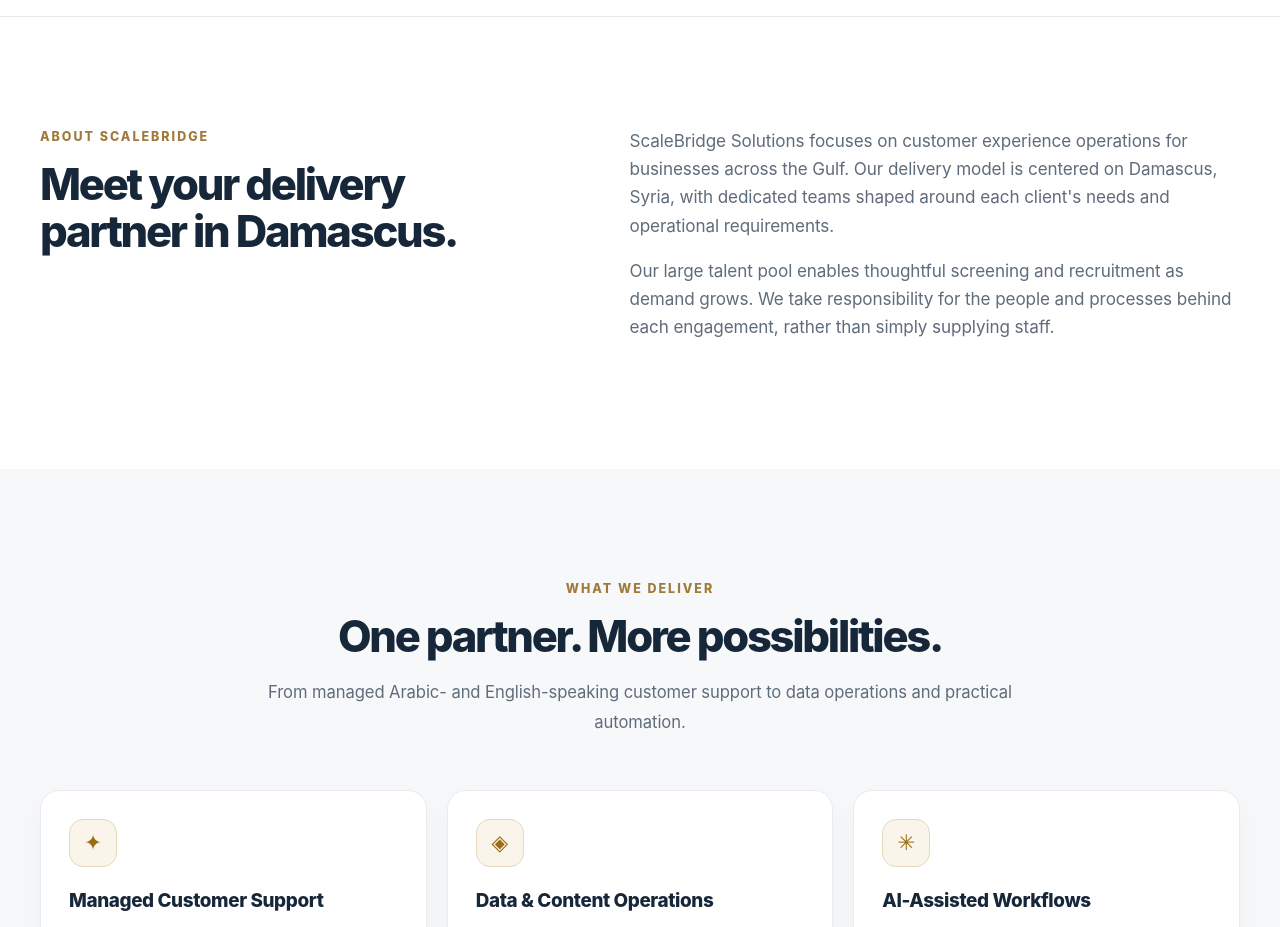
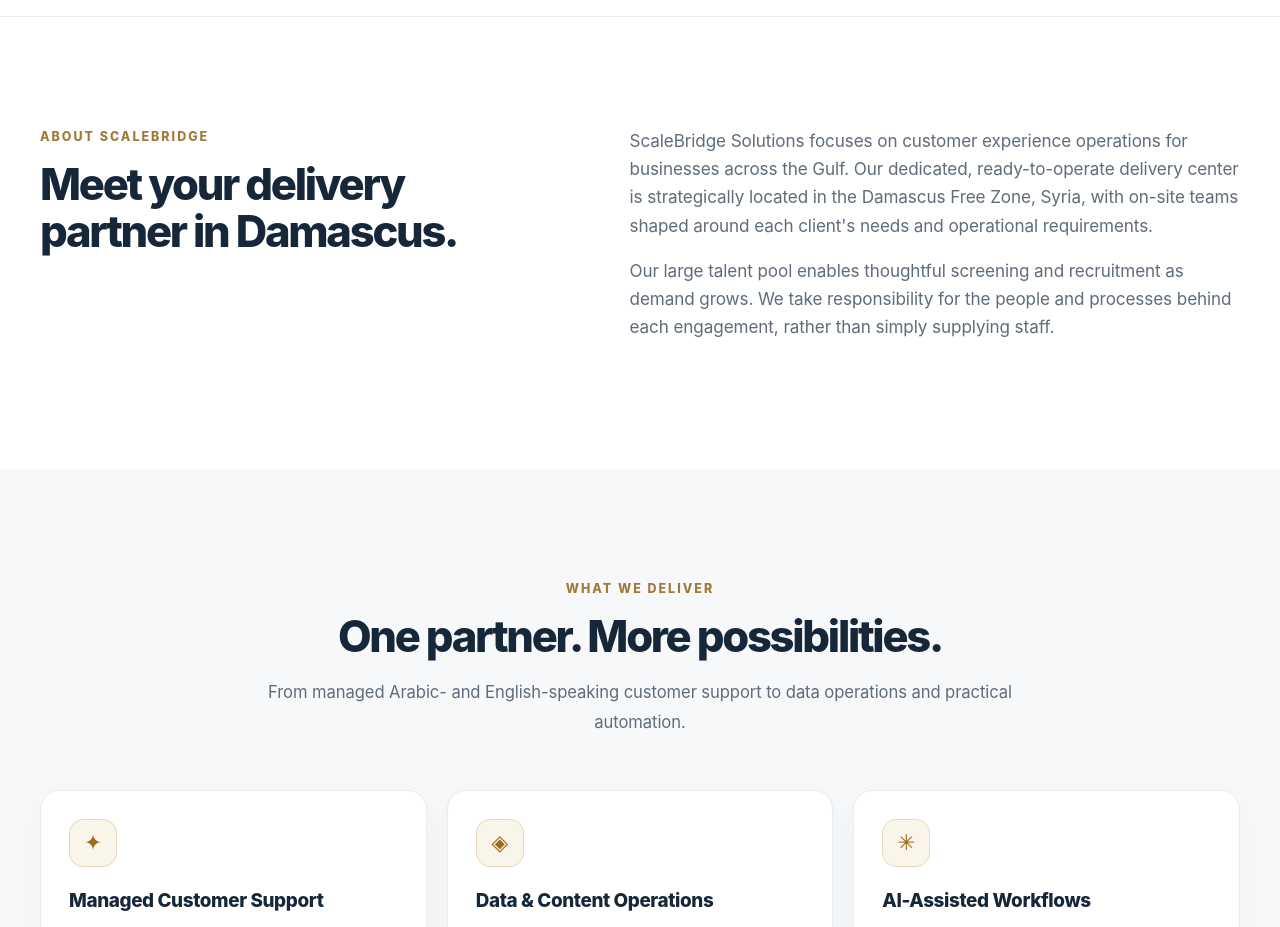
Before and after one commit to alhoumsidiana-droid/scalebridgesolutions.de, a plain HTML site: page index.html in a window 1280 px wide. Shown: the part 1060-1987 px from the top of the page. Drawn offline with Linux system fonts and the light colour scheme.

Commit message:
Mention ready Damascus Free Zone center on homepage

```diff
--- a/index.html
+++ b/index.html
@@ -33,7 +33,7 @@
 <div class="panel-row"><div class="panel-icon">03</div><div><strong>We manage performance</strong><span>QA, coaching, KPIs and regular reporting.</span></div></div>
 <div class="panel-highlight"><span>Flexible team setup</span><strong>Flexible teams to fit your needs</strong><small>Smaller requirements may be discussed separately. Launch timing depends on scope, recruitment and training.</small></div>
 </aside></div></section>
-<div class="credibility-band"><div class="container credibility-inner"><span>BUILT FOR GCC BUSINESSES</span><strong>Arabic + English</strong><strong>Dedicated teams</strong><strong>Clear monthly rates</strong><strong>QA &amp; KPI reporting</strong></div></div><section class="intro section"><div class="container intro-grid"><div><p class="eyebrow dark">About ScaleBridge</p><h2>Meet your delivery partner in Damascus.</h2></div><div class="intro-copy"><p>ScaleBridge Solutions focuses on customer experience operations for businesses across the Gulf. Our delivery model is centered on Damascus, Syria, with dedicated teams shaped around each client's needs and operational requirements.</p><p>Our large talent pool enables thoughtful screening and recruitment as demand grows. We take responsibility for the people and processes behind each engagement, rather than simply supplying staff.</p></div></div></section>
+<div class="credibility-band"><div class="container credibility-inner"><span>BUILT FOR GCC BUSINESSES</span><strong>Arabic + English</strong><strong>Dedicated teams</strong><strong>Clear monthly rates</strong><strong>QA &amp; KPI reporting</strong></div></div><section class="intro section"><div class="container intro-grid"><div><p class="eyebrow dark">About ScaleBridge</p><h2>Meet your delivery partner in Damascus.</h2></div><div class="intro-copy"><p>ScaleBridge Solutions focuses on customer experience operations for businesses across the Gulf. Our dedicated, ready-to-operate delivery center is strategically located in the Damascus Free Zone, Syria, with on-site teams shaped around each client's needs and operational requirements.</p><p>Our large talent pool enables thoughtful screening and recruitment as demand grows. We take responsibility for the people and processes behind each engagement, rather than simply supplying staff.</p></div></div></section>
 <section class="section section-soft" id="services"><div class="container"><div class="section-heading centered"><p class="eyebrow dark">WHAT WE DELIVER</p><h2>One partner. More possibilities.</h2><p>From managed Arabic- and English-speaking customer support to data operations and practical automation.</p></div><div class="card-grid services-grid"><article class="card"><div class="icon-wrap">✦</div><h3>Managed Customer Support</h3><p>Dedicated teams for email, chat, tickets and customer interactions.</p></article><article class="card"><div class="icon-wrap">◈</div><h3>Data & Content Operations</h3><p>Data annotation, content moderation and structured quality reviews.</p></article><article class="card"><div class="icon-wrap">✳</div><h3>AI-Assisted Workflows</h3><p>Practical automation to complement your customer service teams.</p></article></div><p class="teaser-center"><a class="button" href="services.html">Explore All Services →</a></p></div></section>
 <section class="section syria-opportunity" id="why-syria" aria-labelledby="why-syria-heading">
 <style>
```
